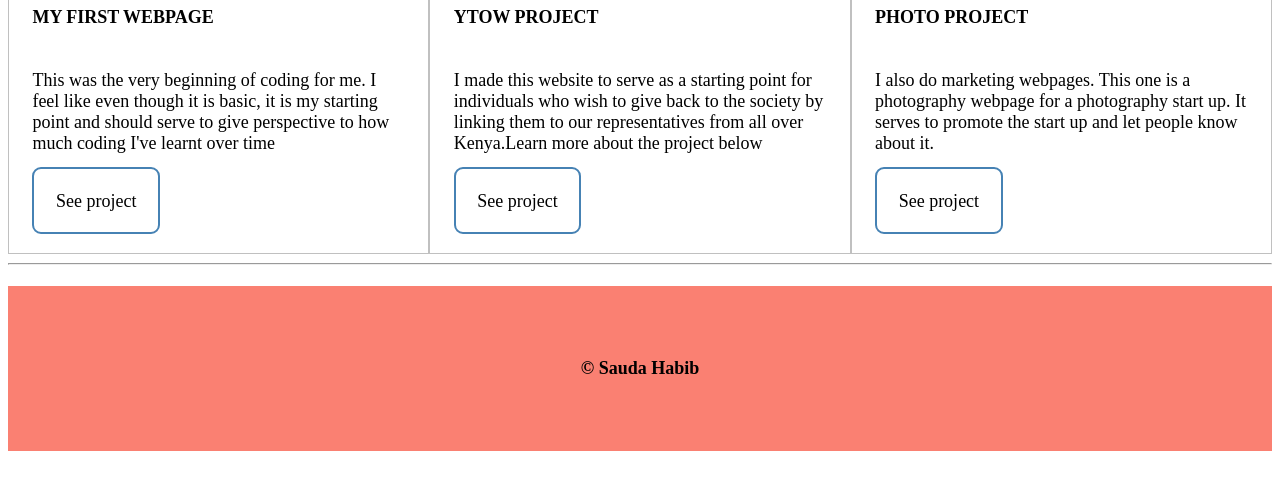
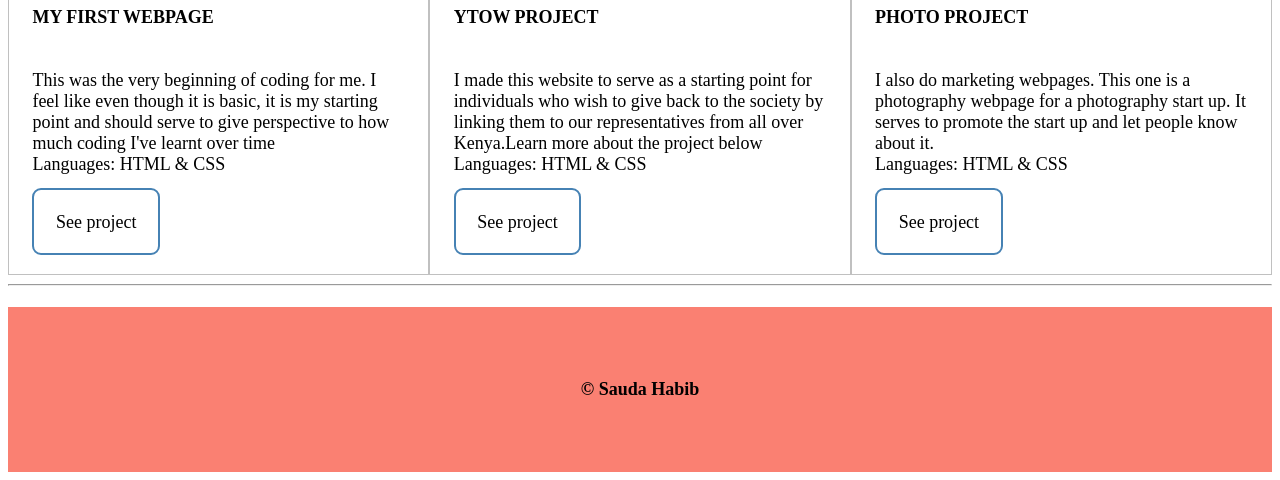
Before and after one commit to Johnonyango/portfolio-project, a plain HTML site: page index.html in a window 1280 px wide. Shown: the part 1421-1901 px from the top of the page. Before the commit the page ends 1880 px from the top, so only its background shows below. Drawn offline with Linux system fonts and the light colour scheme; a web font is replaced by a local one.

Commit message:
Add more description for projects

```diff
--- a/index.html
+++ b/index.html
@@ -46,21 +46,21 @@
       <div class="one">
         <img src="https://i.ibb.co/DgWs71L/IMG-20190211-004123.jpg"  alt="web" class="project">
         <h4>MY FIRST WEBPAGE</h4>
-        <p class="left">This was the very beginning of coding for me. I feel like even though it is basic, it is my starting point and should serve to give perspective to how much coding I've learnt over time</p>
+        <p class="left">This was the very beginning of coding for me. I feel like even though it is basic, it is my starting point and should serve to give perspective to how much coding I've learnt over time<br>Languages: HTML & CSS</p>
         <p><a href="https://saudahabib.github.io/webpage1/" target="_blank"class="link">See project</a></p>
       </div>
 
       <div class="two">
         <img src="https://i.ibb.co/VLFsTTv/IMG-20190211-004051.jpg" alt="ytow" class="project">
         <h4>YTOW PROJECT</h4>
-        <p>I made this website to serve as a starting point for individuals who wish to give back to the society by linking them to our representatives from all over Kenya.Learn more about the project below</p>
+        <p>I made this website to serve as a starting point for individuals who wish to give back to the society by linking them to our representatives from all over Kenya.Learn more about the project below<br>Languages: HTML & CSS</p>
         <p><a href="https://saudahabib.github.io/ytow/" class="link" target="_blank">See project</a></p>
       </div>
 
       <div class="three">
         <img src="https://i.ibb.co/Jc8GrM5/IMG-20190211-004109.jpg" alt="photo" class="project">
         <h4>PHOTO PROJECT</h4>
-        <p class="left">I also do marketing webpages. This one is a photography webpage for a photography start up. It serves to promote the start up and let people know about it.</p>
+        <p class="left">I also do marketing webpages. This one is a photography webpage for a photography start up. It serves to promote the start up and let people know about it.<br>Languages: HTML & CSS</p>
         <p><a href="https://saudahabib.github.io/photography-project/" target="_blank" class="link">See project</a></p>
       </div>
 
```
